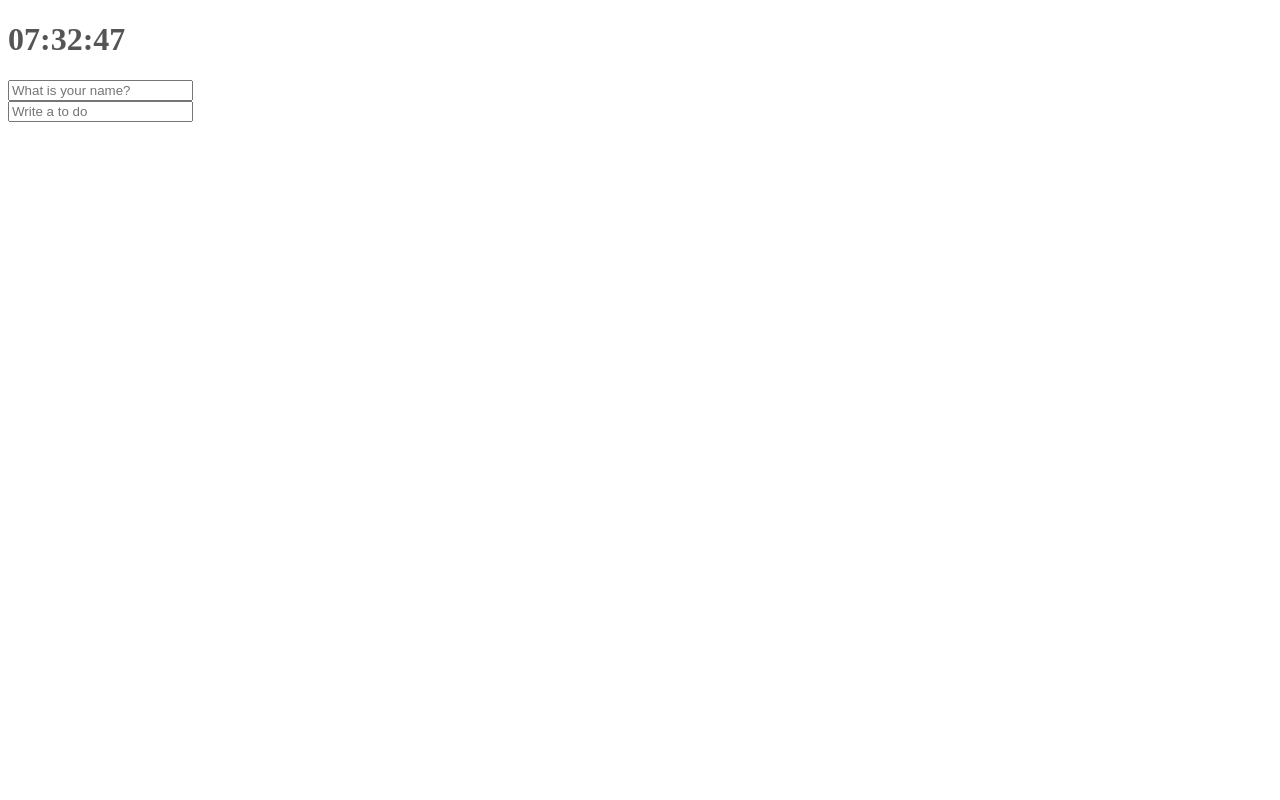
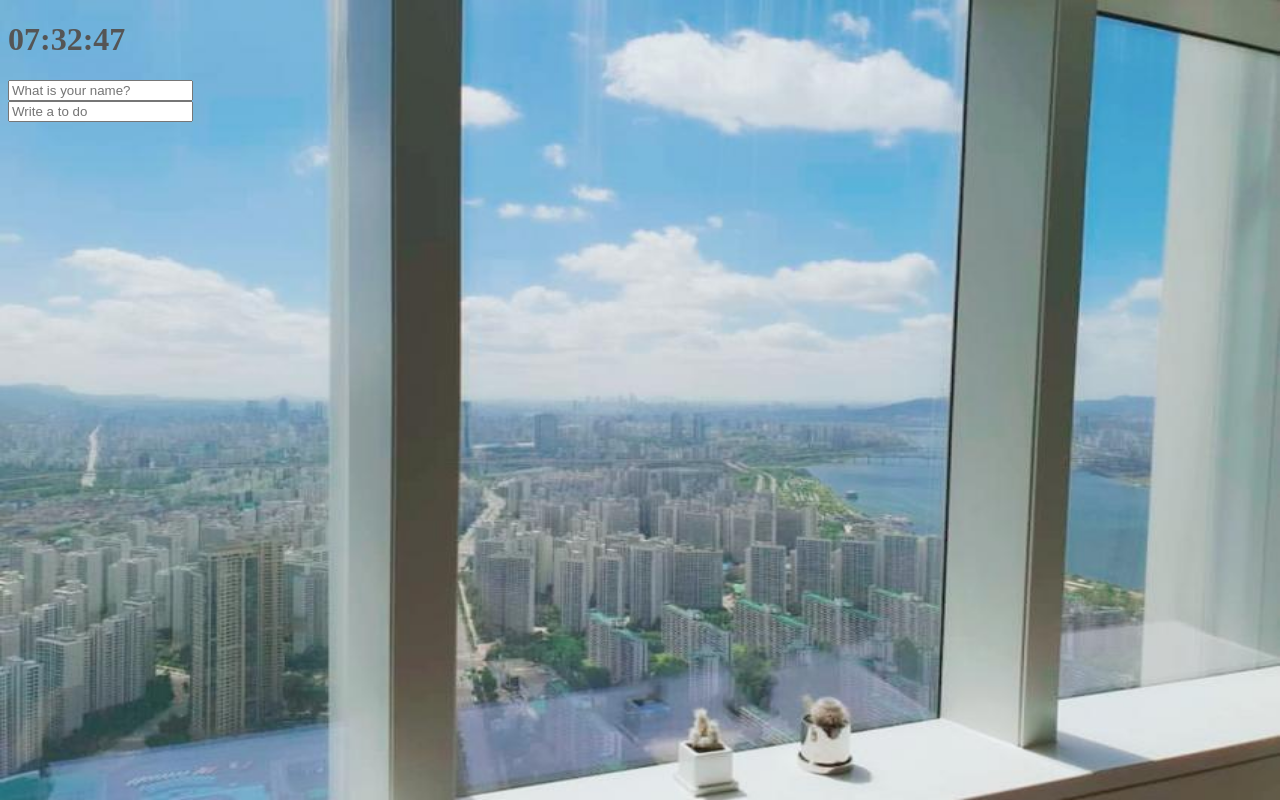
Before and after one commit to jyp99/js_study, a plain HTML site: page nomadcoders/first_chromeapp/index.html in a window 1280 px wide. Drawn offline with Linux system fonts and the light colour scheme.

Commit message:
크롬앱_랜덤배경이미지 적용

```diff
--- /dev/null
+++ b/nomadcoders/first_chromeapp/bg.js
@@ -0,0 +1,21 @@
+const body = document.querySelector("body");
+
+const IMG_NUMBER = 7;//배경 이미지 갯수를 지정하는 변수 선언
+function paintImage(imgNumber){//배경이미지를 그려주는 함수 선언
+    const image = new Image();//image변수에 새로운 이미지 객체를 생성해줌
+    image.src = `images/${imgNumber + 1}.jpg`;//이미지 객체의 src 속성에 적용될 이미지 경로 설정
+    image.classList.add("bgImage");//이미지 객체의 클래스명으로 bgImage 적용
+    body.prepend(image);//body 안의 앞쪽에 이미지 객체를 삽입시킴
+
+};
+function genRandom(){//랜덤의 수를 가져오는 함수 선언
+    const number = Math.floor(Math.random() * IMG_NUMBER);//0부터 배경이미지 갯수까지의 랜덤한 숫자를 생성하여 number변수에 넘겨줌
+    return number;//숫자를 반환
+}
+
+function init(){
+    const randomNumber = genRandom();//랜덤의 수를 가져오는 함수를 실행해서 변수에 전달
+    paintImage(randomNumber);//랜덤한 수를 넘겨서 배경이미지를 그려주는 함수 실행
+}
+
+init();
--- a/nomadcoders/first_chromeapp/index.html
+++ b/nomadcoders/first_chromeapp/index.html
@@ -22,5 +22,6 @@
 <script src="clock.js"></script>
 <script src="gretting.js"></script>
 <script src="todo.js"></script>
+<script src="bg.js"></script>
 </body>
 </html>
--- a/nomadcoders/first_chromeapp/style.css
+++ b/nomadcoders/first_chromeapp/style.css
@@ -7,3 +7,20 @@ h1{color:#555}
 .showing{
     display: block;
 }
+@keyframes fadeIn{
+    from{
+        opacity: 0;
+    }
+    to{
+        opacity: 1;
+    }
+}
+.bgImage{
+    position: absolute;
+    top: 0;
+    left: 0;
+    z-index: -1;
+    width: 100%;
+    height: 100%;
+    animation: fadeIn .5s linear;
+}
```
Also changed, not shown: nomadcoders/first_chromeapp/images/1.jpg (added), nomadcoders/first_chromeapp/images/2.jpg (added), nomadcoders/first_chromeapp/images/3.jpg (added), nomadcoders/first_chromeapp/images/4.jpg (added), nomadcoders/first_chromeapp/images/5.jpg (added), nomadcoders/first_chromeapp/images/6.jpg (added), nomadcoders/first_chromeapp/images/7.jpg (added).
